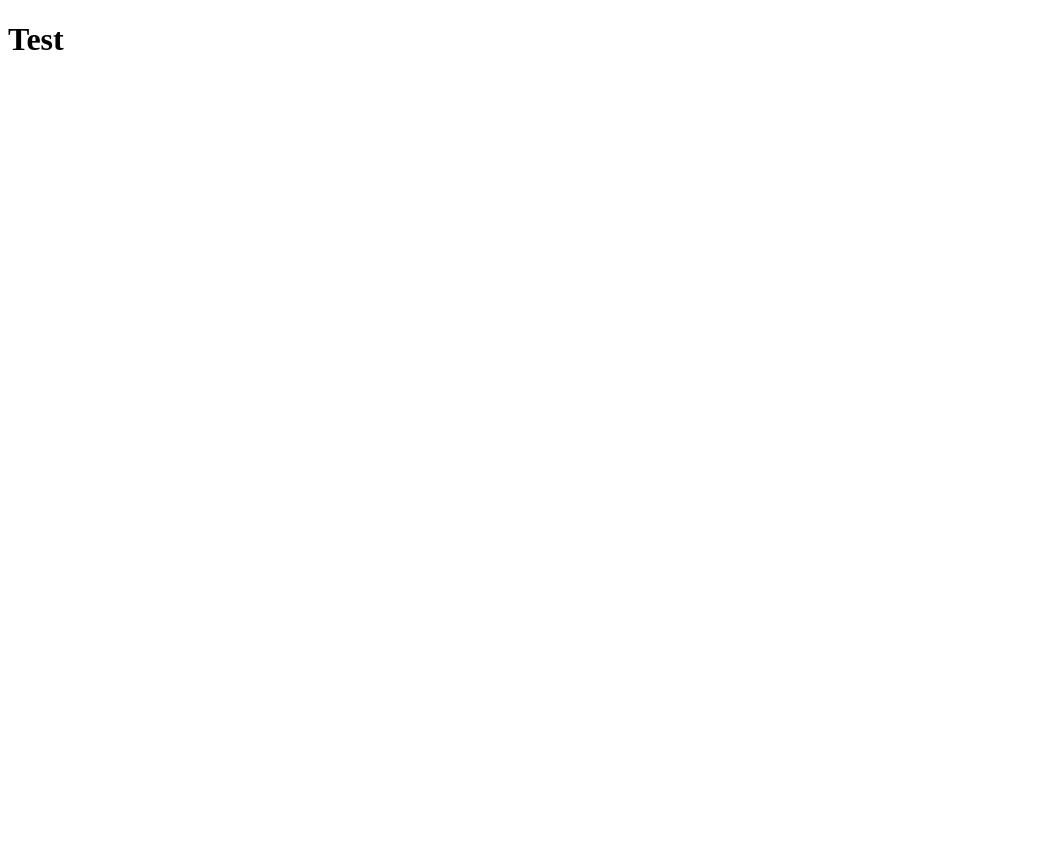
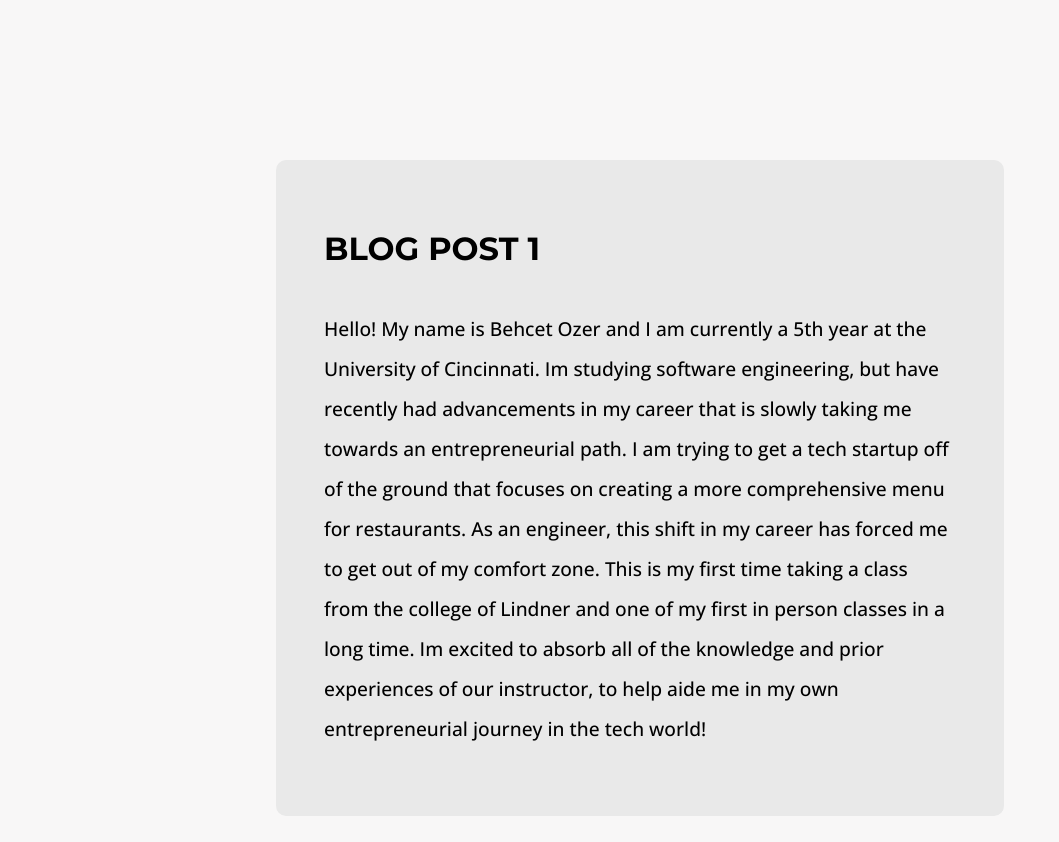
Before and after one commit to ozerbt/BlogPostWebsite, a website: page public/index.html in a window 1280 px wide. Shown: the whole page, without its empty margins (0-1059 px from the left). Before the commit the page ends 800 px from the top, so only its background shows below. Drawn offline with nearby package versions, Linux system fonts and the light colour scheme.

Commit message:
first blog post

```diff
--- a/package.json
+++ b/package.json
@@ -17,6 +17,8 @@
   },
   "homepage": "https://github.com/ozerbt/BlogPostWebsite#readme",
   "dependencies": {
-    "firebase": "^9.8.1"
+    "express": "^4.18.1",
+    "firebase": "^9.8.1",
+    "nodemon": "^2.0.16"
   }
 }
--- a/public/index.html
+++ b/public/index.html
@@ -1,12 +1,35 @@
 <!DOCTYPE html>
 <html lang="en">
+
 <head>
   <meta charset="UTF-8">
   <meta http-equiv="X-UA-Compatible" content="IE=edge">
   <meta name="viewport" content="width=device-width, initial-scale=1.0">
+  <link rel="stylesheet" href="main.css">
+  <link rel="preconnect" href="https://fonts.googleapis.com">
+  <link rel="preconnect" href="https://fonts.gstatic.com" crossorigin>
+  <link
+    href="https://fonts.googleapis.com/css2?family=Montserrat:wght@400;500;600;700&family=Open+Sans:wght@300;400;500&display=swap"
+    rel="stylesheet">
   <title>My Blog Site</title>
 </head>
+
 <body>
-  <h1>Test</h1>
+  <div id="container">
+    <div id="main-blog-div">
+      <h1>BLOG POST 1</h1>
+      <p>Hello! My name is Behcet Ozer and I am currently a 5th year at the University of Cincinnati. Im studying
+        software engineering, but have recently had advancements in my career that is slowly taking me towards an
+        entrepreneurial path. I am trying to get a tech startup off of the ground that focuses on creating a more
+        comprehensive menu for restaurants. As an engineer, this shift in my career has forced me to get out of my
+        comfort zone. This is my first time taking a class from the college of Lindner and one of my first in person
+        classes in a long time. Im excited to absorb all of the knowledge and prior experiences of our instructor, to
+        help aide me in my own entrepreneurial journey in the tech world!</p>
+    </div>
+  </div>
+  <div class="circle">
+    <br>
+  </div>
 </body>
+
 </html>
--- /dev/null
+++ b/public/main.css
@@ -0,0 +1,31 @@
+body{
+    background-color: #f8f7f7;
+}
+#main-blog-div{
+    display: flex;
+    align-self: center;
+    justify-self: center;
+    width: 50%;
+    height:50%;
+    justify-content: center;
+    flex-direction: column;
+    background-color:#e9e9e9;
+    padding: 3rem;
+    border-radius: 10px;
+}
+#container{
+    width:100%;
+    margin-top: 10rem;
+    height:100%;
+    display:flex;
+    justify-content: center;
+}
+p{
+    font-family: 'Open Sans', sans-serif;
+    line-height: 40px;
+    font-weight: 500;
+    font-size: larger;
+}
+h1{
+    font-family: 'Montserrat', sans-serif;
+}
```
Also changed, not shown: app.js (added, +13 -0 lines), 1 other file.
